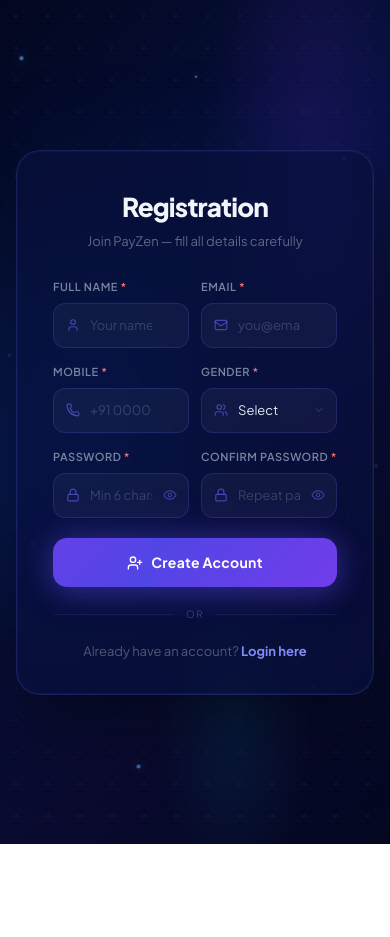
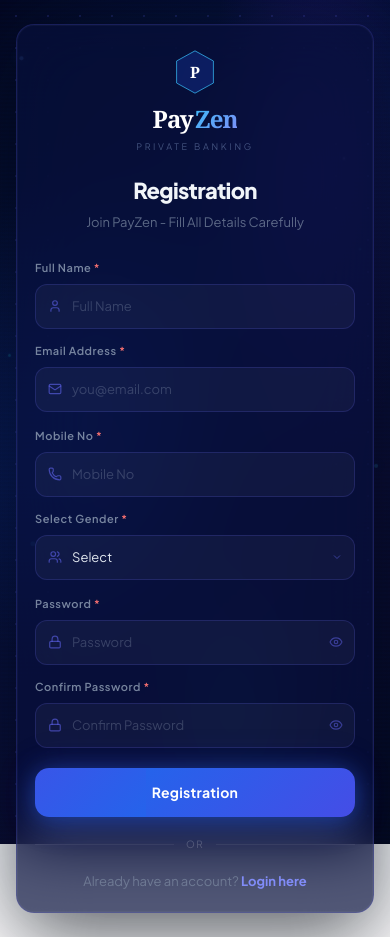
Before and after one commit to ChetanPatil0203/Bank_Frontend-, a React (Create React App) app in the folder frontend/: page /registration in a window 390 px wide. Before the commit the page ends 844 px from the top, so only its background shows below. Built offline with nearby package versions, Linux system fonts and the light colour scheme.

Commit message:
Update Registration

```diff
--- a/frontend/src/components/Registration/Registration.jsx
+++ b/frontend/src/components/Registration/Registration.jsx
@@ -164,12 +164,31 @@ function BrandPanel() {
 }
 
 /* ═══════════════════════════════════════
+   MOBILE LOGO — only shown on small screens
+═══════════════════════════════════════ */
+function MobileLogo() {
+  return (
+    <div className="flex lg:hidden" style={{ flexDirection: "column", alignItems: "center", marginBottom: 20 }}>
+      <svg width="46" height="46" viewBox="0 0 100 100" fill="none" style={{ marginBottom: 6 }}>
+        <path d="M50 4 L90 26 L90 74 L50 96 L10 74 L10 26 Z" fill="rgba(29,78,216,0.25)" stroke="rgba(56,189,248,0.8)" strokeWidth="2" />
+        <text x="50" y="63" fontFamily="Georgia,serif" fontSize="34" fontWeight="900" fill="white" textAnchor="middle">P</text>
+      </svg>
+      <div style={{ display: "flex", alignItems: "baseline", gap: 2 }}>
+        <span style={{ fontFamily: "'Georgia', serif", fontSize: 24, fontWeight: 900, color: "#fff", letterSpacing: -1 }}>Pay</span>
+        <span style={{ fontFamily: "'Georgia', serif", fontSize: 24, fontWeight: 900, letterSpacing: -1, background: "linear-gradient(135deg,#38bdf8,#818cf8)", WebkitBackgroundClip: "text", WebkitTextFillColor: "transparent", backgroundClip: "text" }}>Zen</span>
+      </div>
+      <p style={{ fontSize: 9, letterSpacing: "0.3em", textTransform: "uppercase", color: "rgba(180,210,255,0.35)", marginTop: 3 }}>Private Banking</p>
+    </div>
+  );
+}
+
+/* ═══════════════════════════════════════
    INPUT FIELD
 ═══════════════════════════════════════ */
 function Field({ label, icon: Icon, children, hint }) {
   return (
     <div>
-      <label style={{ display: "block", fontSize: 11, fontWeight: 600, color: "rgba(148,163,184,0.8)", marginBottom: 7, letterSpacing: "0.05em", textTransform: "uppercase" }}>
+      <label style={{ display: "block", fontSize: 11, fontWeight: 600, color: "rgba(148,163,184,0.8)", marginBottom: 7, letterSpacing: "0.05em" }}>
         {label} <span style={{ color: "#f87171" }}>*</span>
       </label>
       <div style={{ position: "relative" }}>
@@ -256,6 +275,14 @@ export default function RegistrationPage() {
         input::placeholder, select::placeholder { color: rgba(148,163,184,0.3); }
         select option { background: #0a1040; color: #e2e8f0; }
         * { box-sizing: border-box; }
+
+        /* ── MOBILE RESPONSIVE ── */
+        .rg-grid { display: grid; grid-template-columns: 1fr 1fr; gap: 12px; }
+        @media (max-width: 540px) {
+          .rg-grid { grid-template-columns: 1fr !important; gap: 14px !important; }
+          .rg-card  { padding: 24px 18px 20px !important; border-radius: 18px !important; }
+          .rg-title { font-size: 22px !important; }
+        }
       `}</style>
 
       {toast.show && <Toast message={toast.message} type={toast.type} onClose={hideToast} />}
@@ -265,30 +292,32 @@ export default function RegistrationPage() {
         <GridBackground />
         <Particles />
 
-        <div style={{ position: "relative", zIndex: 10, display: "flex", alignItems: "center", width: "100%", maxWidth: 960 }}>
+        <div style={{ position: "relative", zIndex: 10, display: "flex", alignItems: "center", width: "100%", maxWidth: 1300 }}>
 
           <BrandPanel />
 
           {/* ════ RIGHT CARD ════ */}
-          <div style={{
-            width: "100%", maxWidth: 460, borderRadius: 24,
+          <div className="rg-card" style={{
+            width: "100%", maxWidth: 650, borderRadius: 24,
             background: "rgba(8,16,60,0.7)",
             border: "1px solid rgba(99,102,241,0.2)",
             backdropFilter: "blur(32px)",
             boxShadow: "0 0 0 1px rgba(255,255,255,0.03) inset, 0 24px 80px rgba(0,0,0,0.6), 0 0 100px rgba(37,99,235,0.12)",
             padding: "36px 36px 32px",
             animation: "cardIn .8s cubic-bezier(.16,1,.3,1) both .1s",
+            margin: "0 auto",
           }}>
 
-            {/* ❌ Top bar (PayZen Bank + Secure badge) REMOVED */}
+            {/* Mobile logo — only on small screens */}
+            <MobileLogo />
 
             {/* Heading */}
             <div style={{ textAlign: "center", marginBottom: 28 }}>
-              <h2 style={{ fontSize: 26, fontWeight: 800, color: "#f1f5f9", letterSpacing: "-0.03em", margin: 0, marginBottom: 6 }}>
+              <h2 className="rg-title" style={{ fontSize: 26, fontWeight: 800, color: "#f1f5f9", letterSpacing: "-0.03em", margin: 0, marginBottom: 6 }}>
                 Registration
               </h2>
               <p style={{ fontSize: 13, fontWeight: 400, color: "rgba(148,163,184,0.6)", margin: 0 }}>
-                Join PayZen — fill all details carefully
+                Join PayZen - Fill All Details Carefully
               </p>
             </div>
 
@@ -297,14 +326,14 @@ export default function RegistrationPage() {
               <div style={{ display: "flex", flexDirection: "column", gap: 16 }}>
 
                 {/* Row 1 — Name & Email */}
-                <div style={{ display: "grid", gridTemplateColumns: "1fr 1fr", gap: 12 }}>
+                <div className="rg-grid">
                   <Field label="Full Name" icon={User}>
-                    <input type="text" name="name" placeholder="Your name"
+                    <input type="text" name="name" placeholder="Full Name"
                       value={formData.name} onChange={handleChange} required
                       onFocus={() => setFocusedField("name")} onBlur={() => setFocusedField(null)}
                       style={inputStyle("name")} />
                   </Field>
-                  <Field label="Email" icon={Mail}>
+                  <Field label="Email Address" icon={Mail}>
                     <input type="email" name="email" placeholder="you@email.com"
                       value={formData.email} onChange={handleChange} required
                       onFocus={() => setFocusedField("email")} onBlur={() => setFocusedField(null)}
@@ -313,14 +342,14 @@ export default function RegistrationPage() {
                 </div>
 
                 {/* Row 2 — Mobile & Gender */}
-                <div style={{ display: "grid", gridTemplateColumns: "1fr 1fr", gap: 12 }}>
-                  <Field label="Mobile" icon={Phone}>
-                    <input type="tel" name="mobile" placeholder="+91 00000 00000"
+                <div className="rg-grid">
+                  <Field label="Mobile No" icon={Phone}>
+                    <input type="tel" name="mobile" placeholder="Mobile No"
                       value={formData.mobile} onChange={handleChange} required
                       onFocus={() => setFocusedField("mobile")} onBlur={() => setFocusedField(null)}
                       style={inputStyle("mobile")} />
                   </Field>
-                  <Field label="Gender" icon={Users}>
+                  <Field label="Select Gender" icon={Users}>
                     <select name="gender" value={formData.gender} onChange={handleChange} required
                       onFocus={() => setFocusedField("gender")} onBlur={() => setFocusedField(null)}
                       style={selectStyle("gender")}>
@@ -336,10 +365,10 @@ export default function RegistrationPage() {
                 </div>
 
                 {/* Row 3 — Passwords */}
-                <div style={{ display: "grid", gridTemplateColumns: "1fr 1fr", gap: 12 }}>
+                <div className="rg-grid">
                   <div>
                     <Field label="Password" icon={Lock}>
-                      <input type={showPw ? "text" : "password"} name="password" placeholder="Min 6 chars"
+                      <input type={showPw ? "text" : "password"} name="password" placeholder="Password"
                         value={formData.password} onChange={handleChange} required
                         onFocus={() => setFocusedField("password")} onBlur={() => setFocusedField(null)}
                         style={inputStyle("password")} />
@@ -355,7 +384,7 @@ export default function RegistrationPage() {
 
                   <div>
                     <Field label="Confirm Password" icon={Lock}>
-                      <input type={showCpw ? "text" : "password"} name="confirmPassword" placeholder="Repeat password"
+                      <input type={showCpw ? "text" : "password"} name="confirmPassword" placeholder="Confirm Password"
                         value={formData.confirmPassword} onChange={handleChange} required
                         onFocus={() => setFocusedField("confirmPassword")} onBlur={() => setFocusedField(null)}
                         style={inputStyle("confirmPassword")} />
@@ -387,11 +416,11 @@ export default function RegistrationPage() {
                 <button type="submit" disabled={loading} style={{
                   width: "100%", marginTop: 4,
                   padding: "14px 24px", borderRadius: 14, border: "none",
-                  background: loading ? "rgba(79,70,229,0.5)" : "linear-gradient(135deg,#4f46e5 0%,#7c3aed 50%,#4f46e5 100%)",
+                  background: loading ? "rgba(59,54,163,0.55)" : "linear-gradient(135deg,#2563eb 0%,#4f46e5 50%,#2563eb 100%)",
                   backgroundSize: "200%",
                   color: "#fff", fontSize: 14, fontWeight: 700, letterSpacing: "0.02em",
                   cursor: loading ? "not-allowed" : "pointer",
-                  boxShadow: loading ? "none" : "0 4px 28px rgba(79,70,229,0.45), 0 0 50px rgba(124,58,237,0.2)",
+                  boxShadow: loading ? "none" : "0 4px 24px rgba(37,99,235,0.5),0 0 40px rgba(79,70,229,0.18)",
                   transition: "all 0.2s ease",
                   display: "flex", alignItems: "center", justifyContent: "center", gap: 8,
                   fontFamily: "inherit",
@@ -403,7 +432,7 @@ export default function RegistrationPage() {
                       Registering...
                     </>
                   ) : (
-                    <><UserPlus size={16} /> Create Account</>
+                    <>Registration</>
                   )}
                 </button>
 
```
